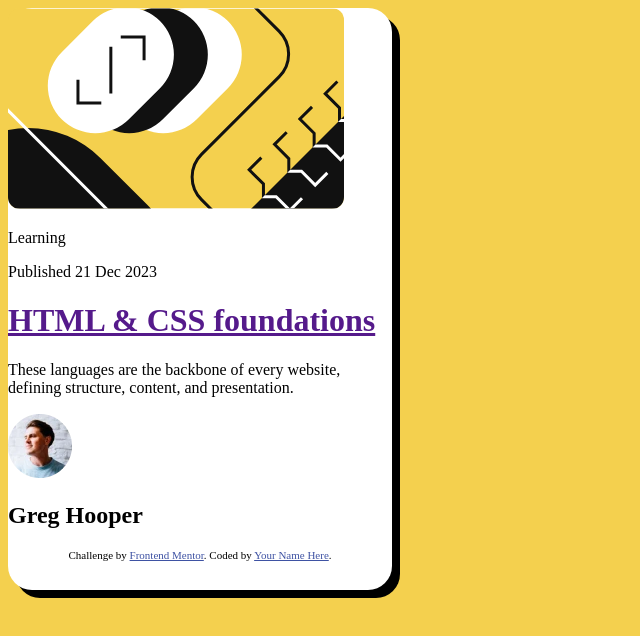
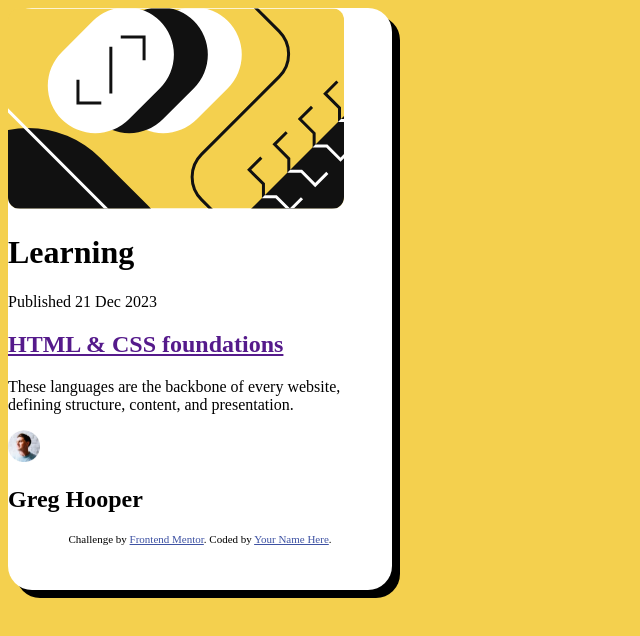
Before and after one commit to Matthew-Flint/Blog-Preview-Card, a plain HTML site: page index.html in a window 1280 px wide. Shown: the whole page, without its empty margins (0-640 px from the left). Drawn offline with Linux system fonts and the light colour scheme.

Commit message:
Adjust width and height of avatar image

```diff
--- a/index.html
+++ b/index.html
@@ -15,15 +15,15 @@
 </head>
 <body>
   <div class="card">
-    <img src="./assets/images/illustration-article.svg" alt="">
+    <img src="./assets/images/illustration-article.svg" class="card-header" alt="">
     <div class="main-text">
-      <p>Learning</p>
+      <h1>Learning</h1>
       <p>Published 21 Dec 2023</p>
-      <a href=""><h1>HTML & CSS foundations</h1></a>
+      <a href=""><h2>HTML & CSS foundations</h2></a>
       <p>These languages are the backbone of every website, defining structure, content, and presentation.</p>
     </div>
     <div class="card-footer">
-      <img src="./assets/images/image-avatar.webp" alt="Avatar of Greg Hooper">
+      <img src="./assets/images/image-avatar.webp" width="32" height="32" alt="Avatar of Greg">
       <h2>Greg Hooper</h2>
     </div>
 
```
